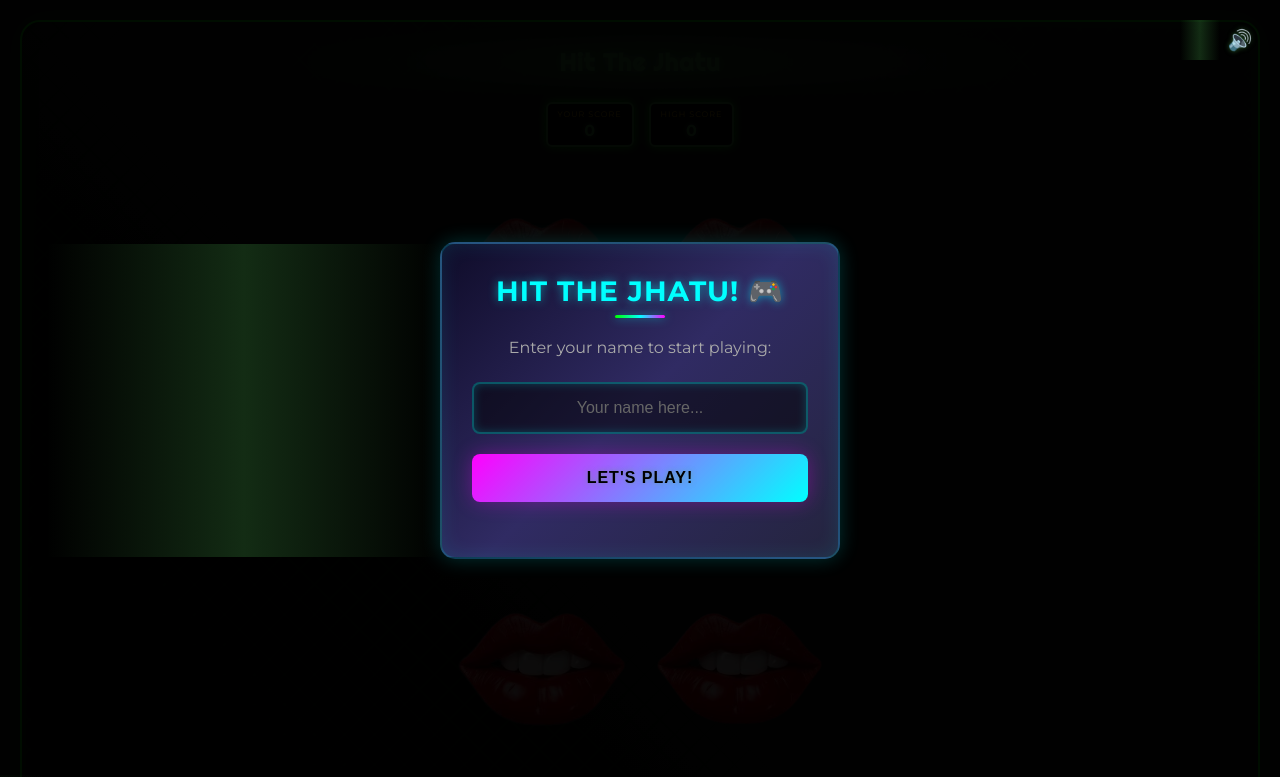
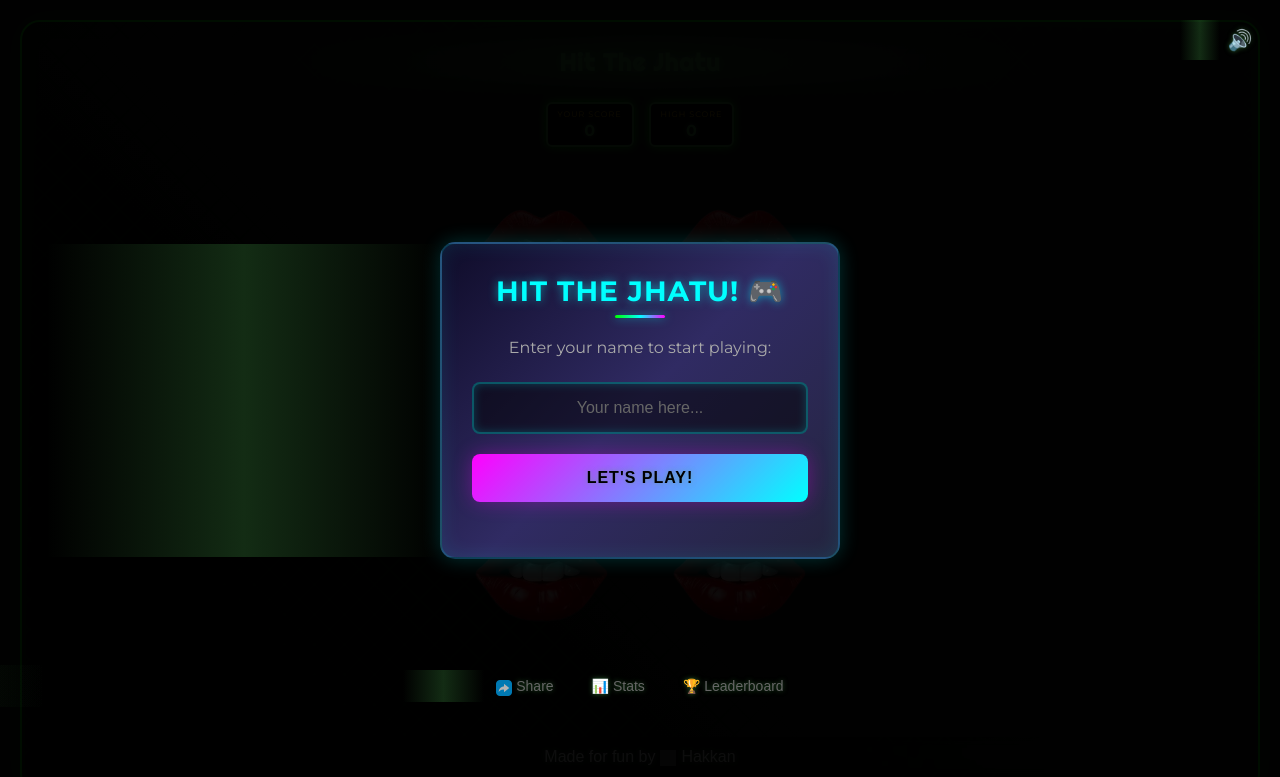
Before and after one commit to HakkanShah/Hit-The-Jhatu, a plain HTML site: page index.html in a window 1280 px wide. Shown: the top 777 px of the page. Drawn offline with Linux system fonts and the light colour scheme; grey boxes are pictures that could not be loaded.

Commit message:
Update styles.css

```diff
--- a/styles.css
+++ b/styles.css
@@ -268,7 +268,7 @@ h1 {
 .hole {
     position: relative;
     width: 100%;
-    padding-bottom: 100%;
+    padding-bottom: 80%;
     background: url('images/ClosedHole.webp') no-repeat center center;
     background-size: contain;
     border-radius: 50%;
```
